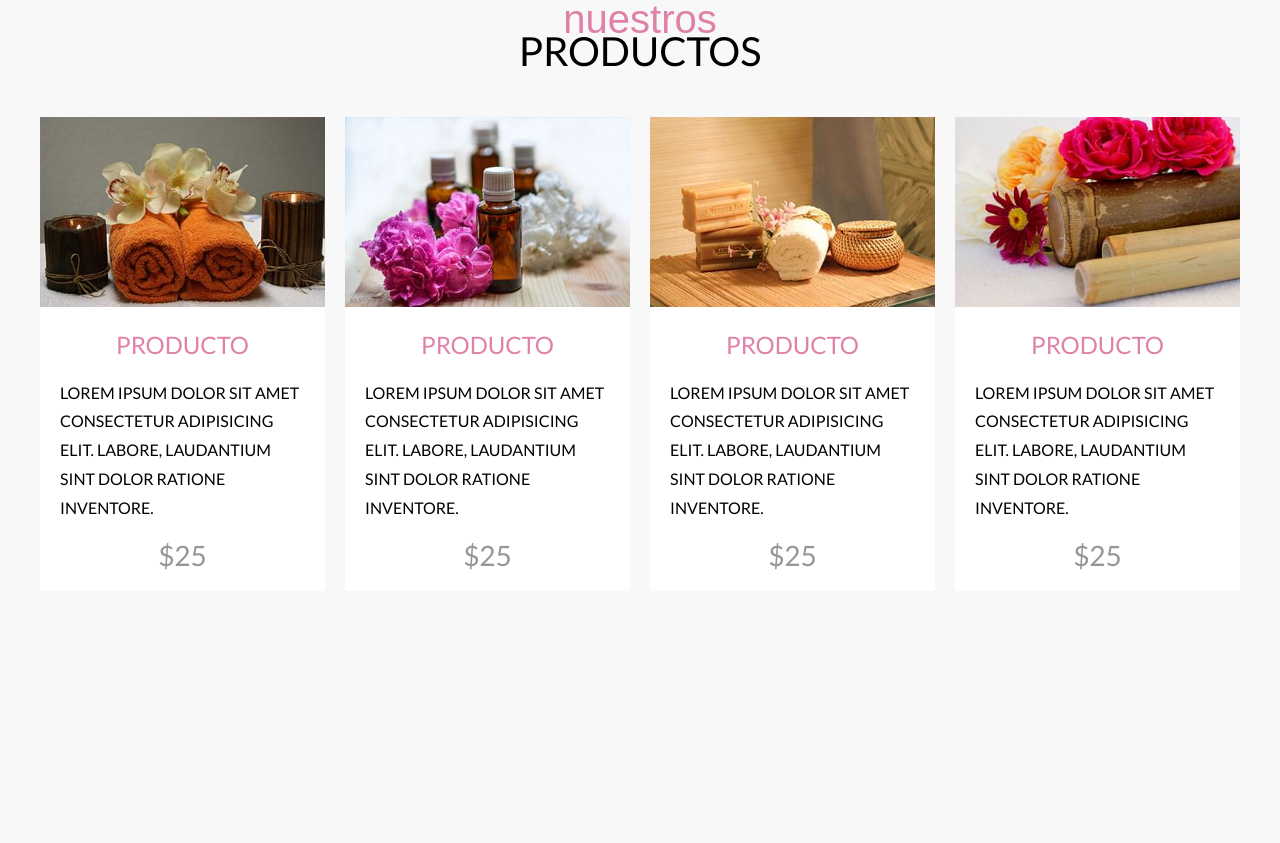
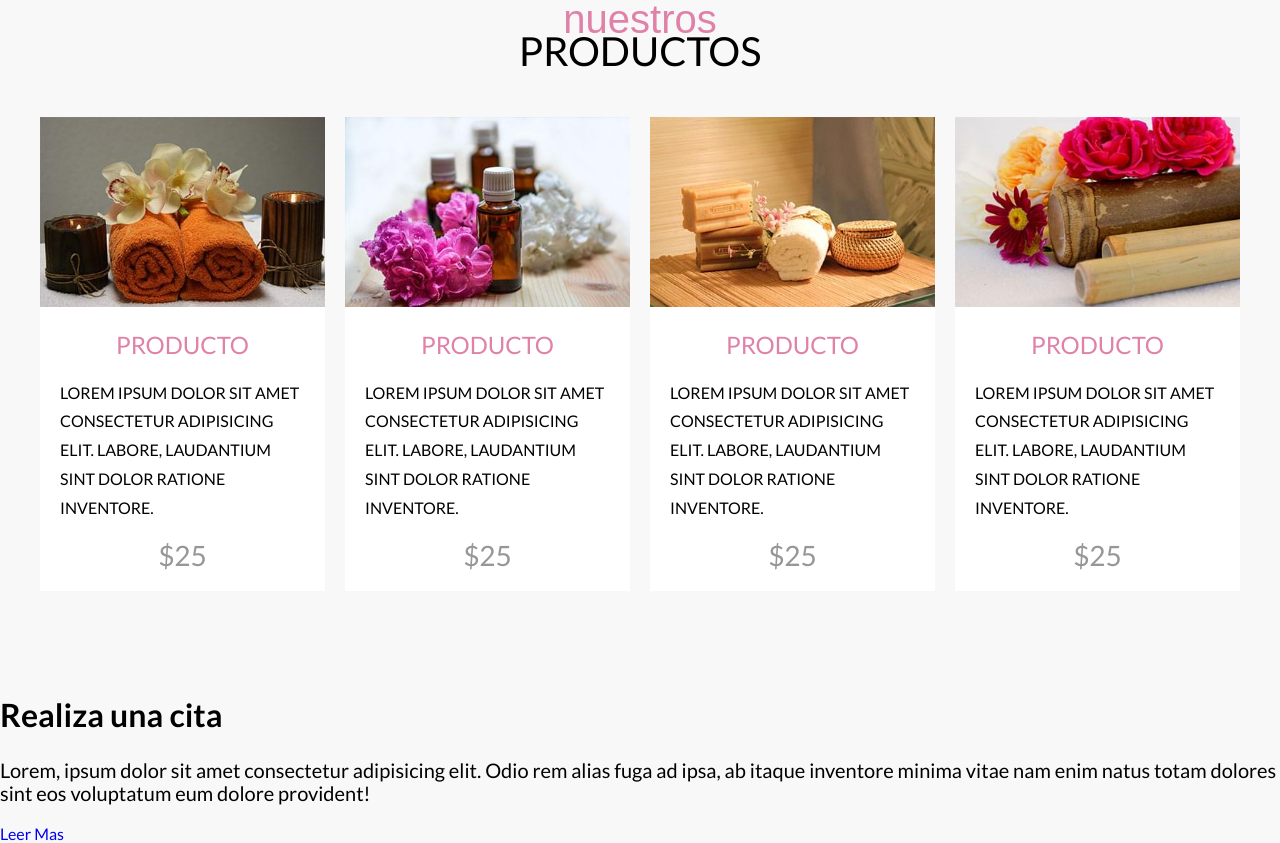
Before and after one commit to Geinersb/SPA-Web, a website: page index.html in a window 1280 px wide. Shown: the part 2848-3691 px from the top of the page. Before the commit the page ends 3519 px from the top, so only its background shows below. Drawn offline with Linux system fonts and the light colour scheme; a web font is replaced by a local one.

Commit message:
se inicia seccion cita

```diff
--- a/index.html
+++ b/index.html
@@ -223,10 +223,15 @@
                     <p class="producto__precio">$25</p>
                 </div>
             </div>
-
-
         </div>
     </main>
+
+    <section class="cita">
+        <h2 class="cita__heading">Realiza una cita</h2>
+        <p class="cita__texto">Lorem, ipsum dolor sit amet consectetur adipisicing elit. Odio rem alias fuga ad ipsa, ab itaque inventore minima vitae nam enim natus totam dolores sint eos voluptatum eum dolore provident!</p>
+
+        <a href="#" class="cita__enlace">Leer Mas</a>
+    </section>
 
 
 
```
